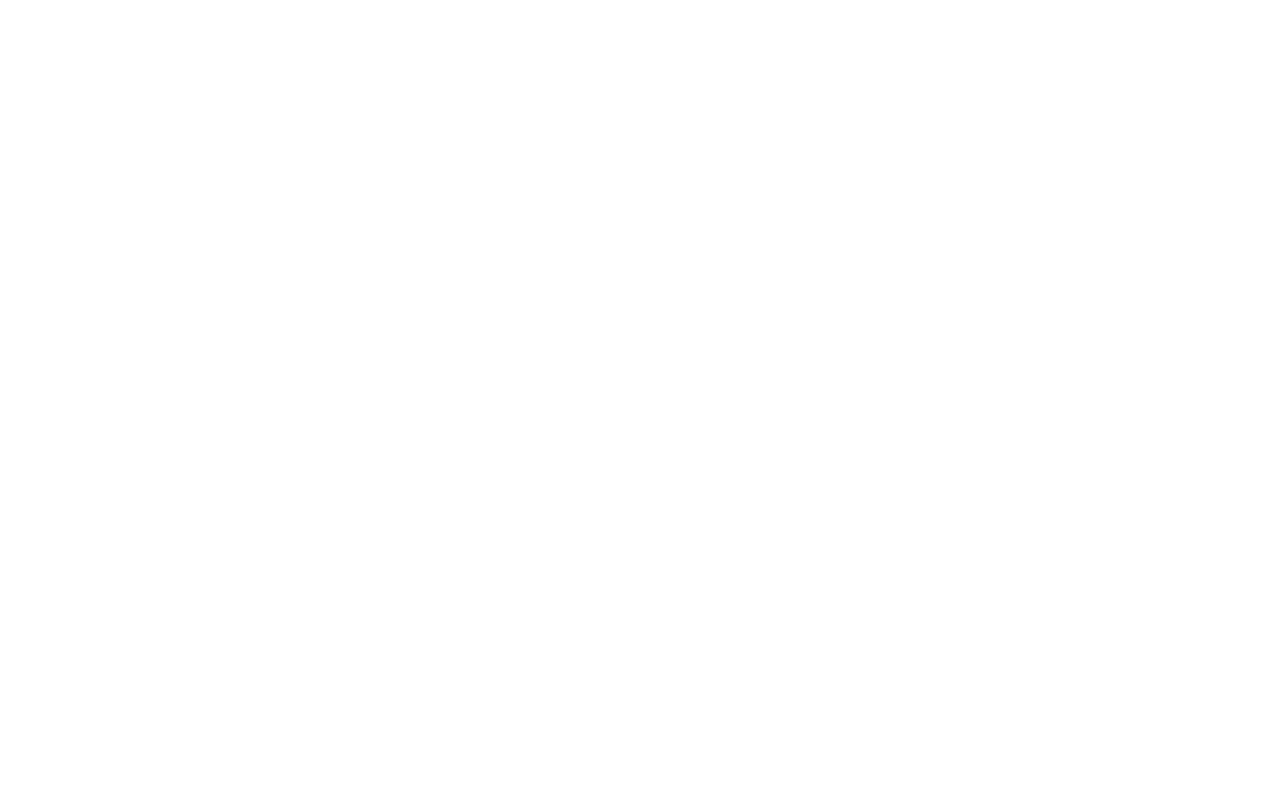
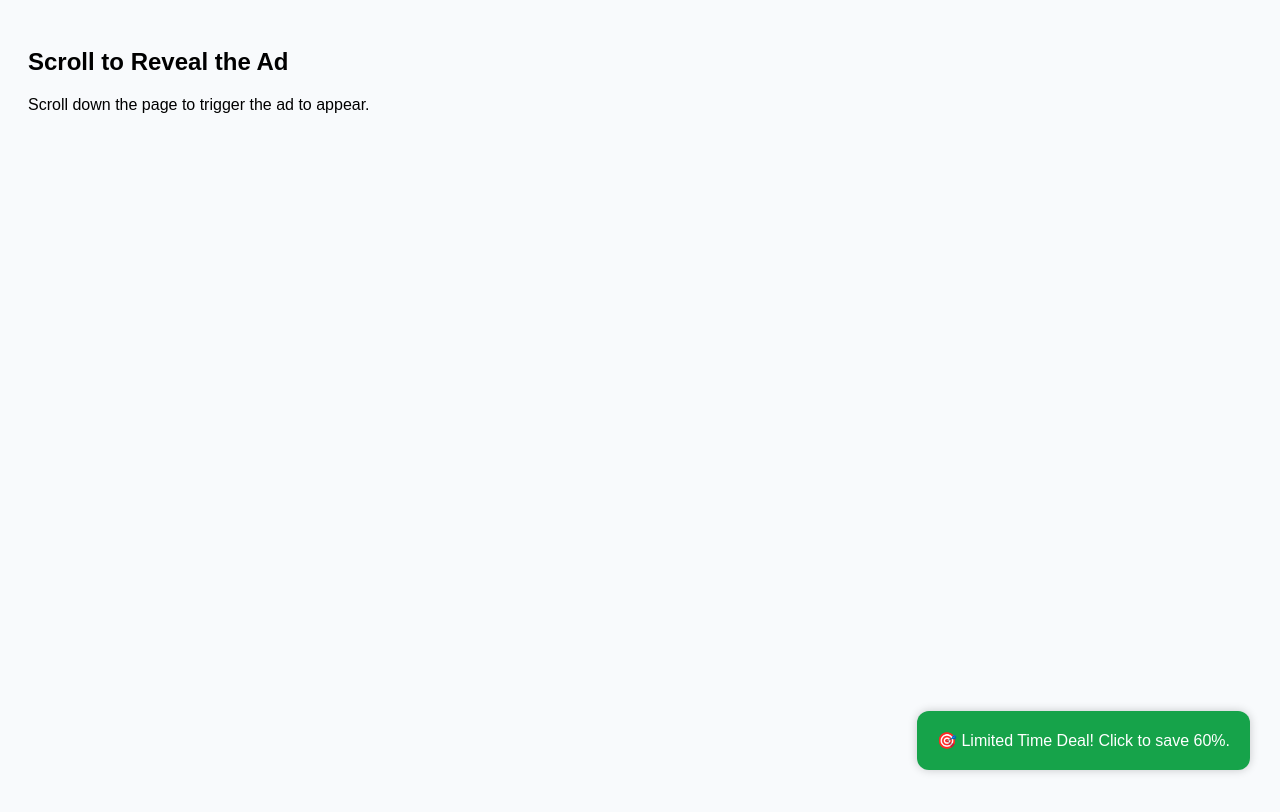
Before and after one commit to Klevi7/advertisment-demo, a plain HTML site: page scroll-triggered-ad.html in a window 1280 px wide. Shown: the top 812 px of the page. Drawn offline with Linux system fonts and the light colour scheme.

Commit message:
Update scroll-triggered-ad.html

```diff
--- a/scroll-triggered-ad.html
+++ b/scroll-triggered-ad.html
@@ -1 +1,43 @@
 <!-- Scroll Triggered Ad -->
+<!DOCTYPE html>
+<html lang="en">
+<head>
+  <meta charset="UTF-8" />
+  <meta name="viewport" content="width=device-width, initial-scale=1.0"/>
+  <title>Scroll-Triggered Ad</title>
+  <style>
+    body { font-family: sans-serif; padding: 20px; height: 2000px; background: #f8fafc; }
+    .ad-box {
+      display: none;
+      position: fixed;
+      bottom: 30px;
+      right: 30px;
+      background: #16a34a;
+      color: white;
+      padding: 20px;
+      border-radius: 12px;
+      box-shadow: 0 0 10px rgba(0,0,0,0.2);
+      z-index: 1000;
+    }
+  </style>
+</head>
+<body>
+
+<h2>Scroll to Reveal the Ad</h2>
+<p>Scroll down the page to trigger the ad to appear.</p>
+
+<div class="ad-box" id="scrollAd">
+  🎯 Limited Time Deal! Click to save 60%.
+</div>
+
+<script>
+  window.addEventListener("scroll", function () {
+    const ad = document.getElementById("scrollAd");
+    if (window.scrollY > 500) {
+      ad.style.display = "block";
+    }
+  });
+</script>
+
+</body>
+</html>
```
